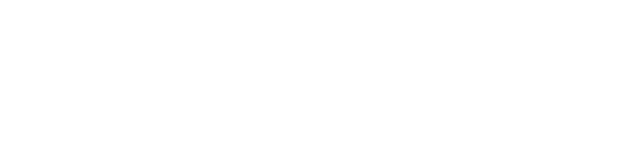
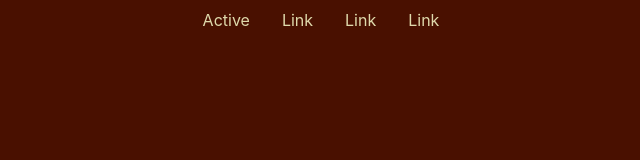
Before and after one commit to jadehansberger/java, a plain HTML site: page index.html in a window 1280 px wide. Shown: the whole page, without its empty margins (319-959 px from the left). Drawn offline with nearby package versions, Linux system fonts and the light colour scheme.

Commit message:
Add files via upload

```diff
--- a/index.html
+++ b/index.html
@@ -3,9 +3,31 @@
 <head>
 <meta charset="utf-8">
 <title>Untitled Document</title>
+	<!-- jQuery library -->
+	<link rel="stylesheet" href="https://cdn.jsdelivr.net/npm/bootstrap@4.3.1/dist/css/bootstrap.min.css" integrity="sha384-ggOyR0iXCbMQv3Xipma34MD+dH/1fQ784/j6cY/iJTQUOhcWr7x9JvoRxT2MZw1T" crossorigin="anonymous">
+	<script src="https://ajax.googleapis.com/ajax/libs/jquery/3.6.4/jquery.min.js"></script>
+	<!--javascript-->
+	<script src="js/script.js"></script>
+	<!--css-->
 	<link rel="stylesheet" href="stylesheet/mystyle.css">
 </head>
 
 <body>
+		<ul class="nav justify-content-center">
+  <li class="nav-item">
+    <a class="nav-link active" aria-current="page" href="#">Active</a>
+  </li>
+  <li class="nav-item">
+    <a class="nav-link" href="#">Link</a>
+  </li>
+  <li class="nav-item">
+    <a class="nav-link" href="#">Link</a>
+  </li>
+  <li class="nav-item">
+    <a class="nav-link" href="#">Link</a>
+  </li>
+
+</ul>
+
 </body>
 </html>
--- a/stylesheet/mystyle.css
+++ b/stylesheet/mystyle.css
@@ -1,2 +1,9 @@
 @charset "utf-8";
 /* CSS Document */
+
+body {
+		background-color: #491000 !important;
+	}
+.nav-link {
+	color: #DFD9AB;
+}
```
